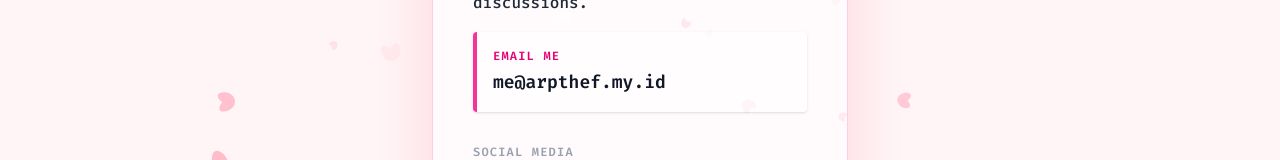
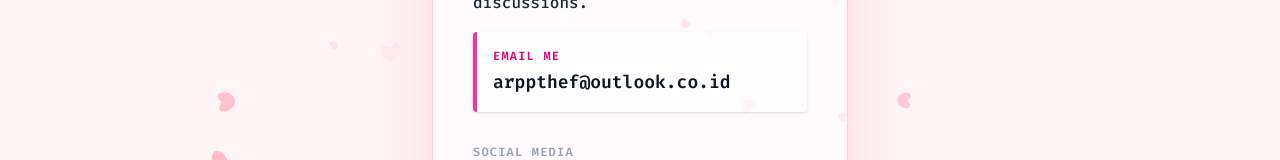
Before and after one commit to Ariffansyah/arpthef, a SvelteKit app: page /contact in a window 1280 px wide. Shown: the part 376-536 px from the top of the page. Built offline with nearby package versions, Linux system fonts and the light colour scheme.

Commit message:
fix: update contact email address on contact page

```diff
--- a/src/routes/contact/+page.svelte
+++ b/src/routes/contact/+page.svelte
@@ -50,10 +50,10 @@
 			<div class="rounded-sm border-l-4 border-pink-500 bg-white/40 p-4 shadow-sm">
 				<p class="mb-1 text-xs font-black tracking-widest text-pink-600 uppercase">Email Me</p>
 				<a
-					href="mailto:me@arpthef.my.id"
+					href="mailto:arppthef@outlook.co.id"
 					class="text-lg font-bold text-gray-900 transition-colors hover:text-pink-600"
 				>
-					me@arpthef.my.id
+					arppthef@outlook.co.id
 				</a>
 			</div>
 
```
